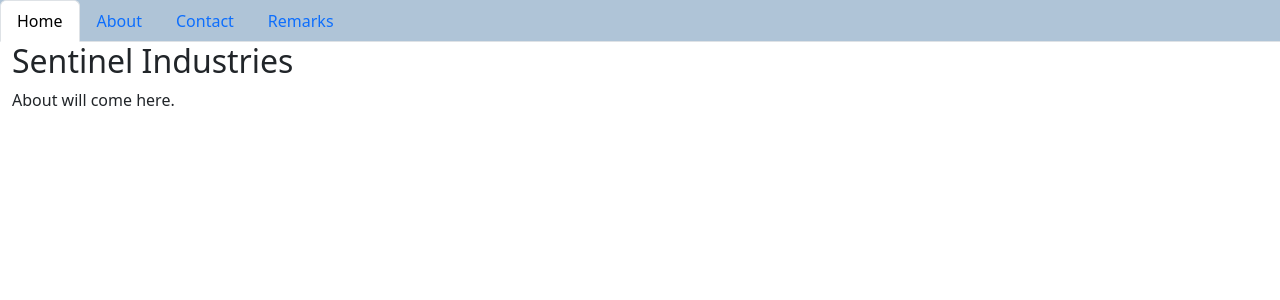
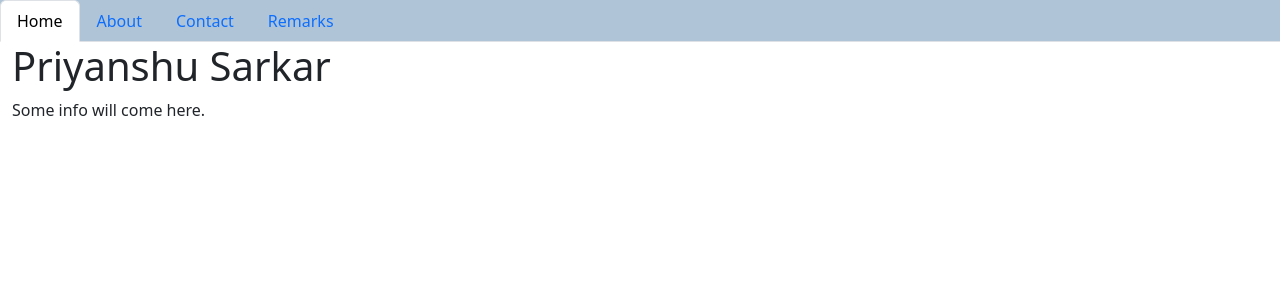
Before and after one commit to Sentinel05/WebPad, an Angular app: page /about in a window 1280 px wide. Shown: the top 300 px of the page. Built offline with nearby package versions, Linux system fonts and the light colour scheme.

Commit message:
some other very minor change

```diff
--- a/src/app/about-body/about-body.component.html
+++ b/src/app/about-body/about-body.component.html
@@ -1,5 +1,5 @@
-<h2>Sentinel Industries</h2>
+<h1>Priyanshu Sarkar</h1>
 
 <div>
-    About will come here.
+  <p>Some info will come here.</p>
 </div>
```
